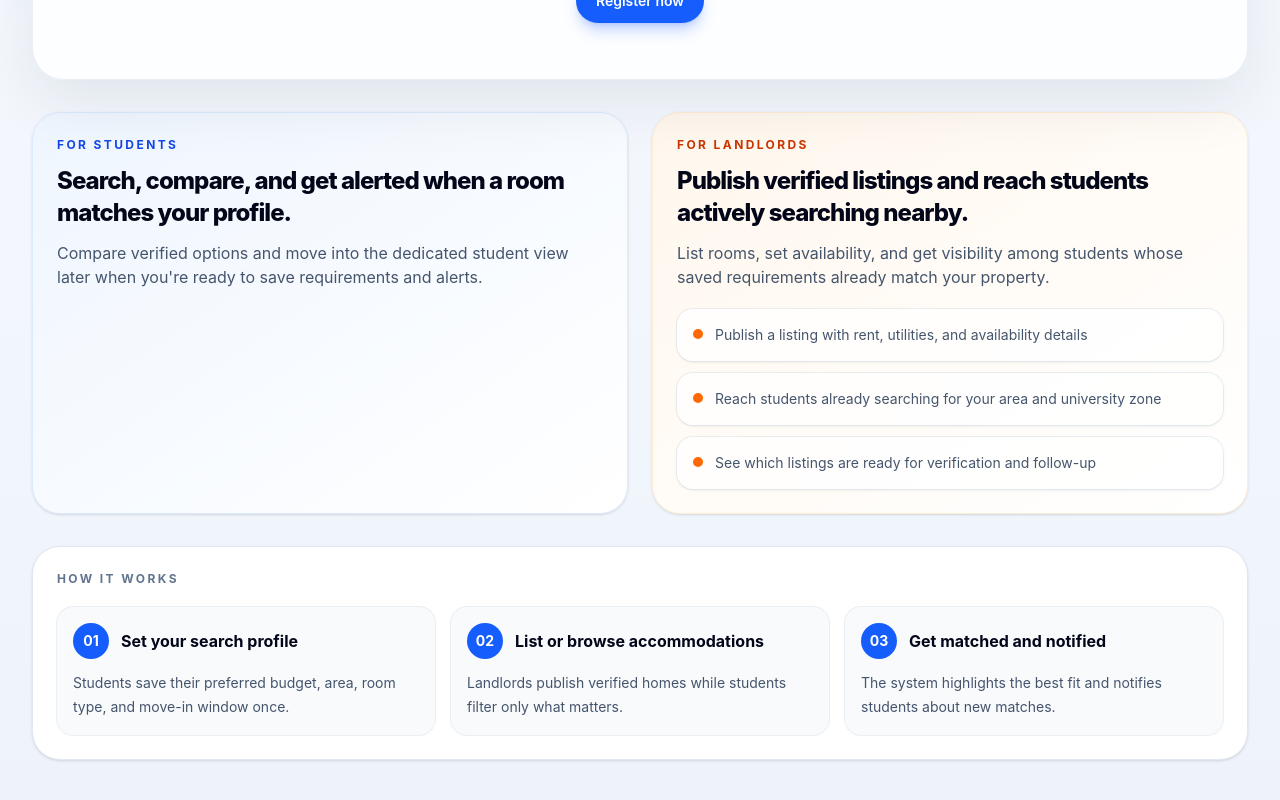
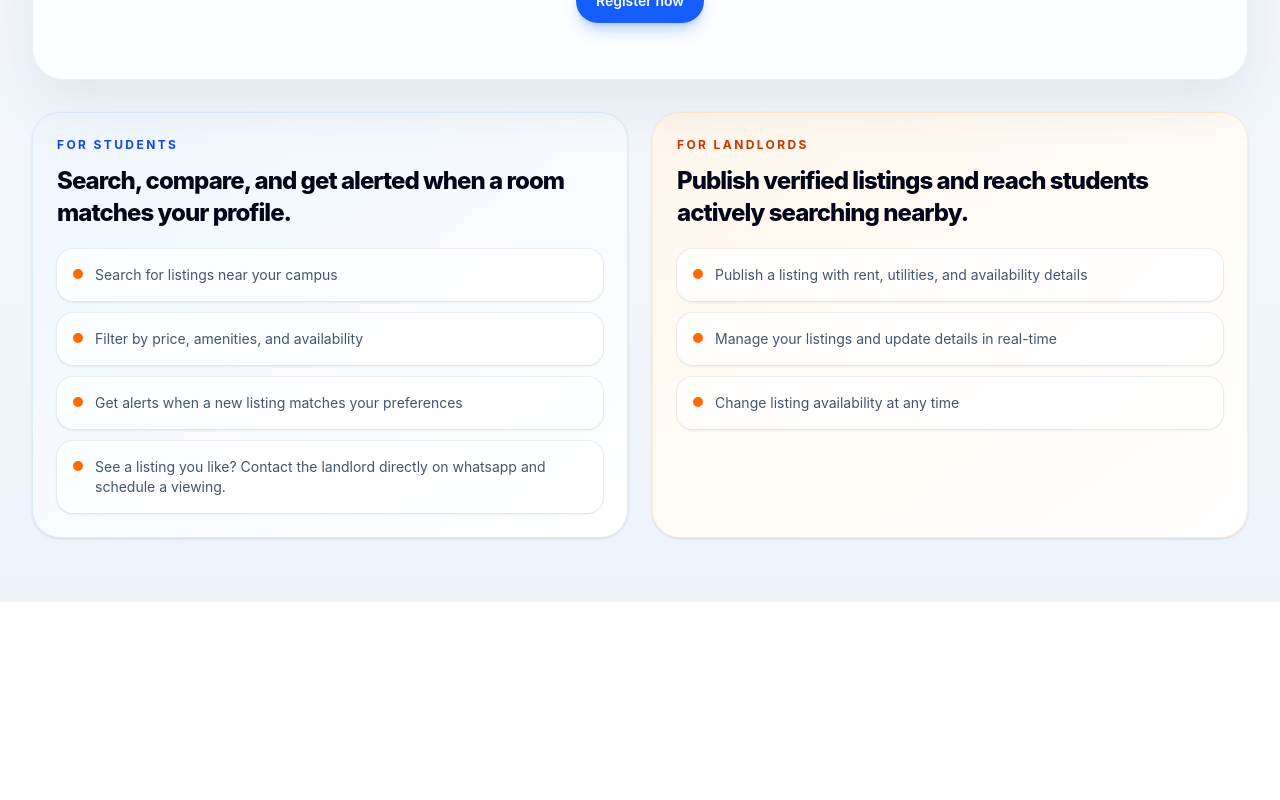
Before and after one commit to Nomhle255/staymatch, a Next.js app: page / in a window 1280 px wide. Shown: the part 484-1284 px from the top of the page. After the commit the page ends 1086 px from the top, so only its background shows below. Built offline with nearby package versions, Linux system fonts and the light colour scheme.

Commit message:
feat(nav): scroll For Landlords, for students link to landlord section

```diff
--- a/src/app/page.tsx
+++ b/src/app/page.tsx
@@ -2,24 +2,14 @@ import Link from 'next/link'
 
 const landlordHighlights = [
   'Publish a listing with rent, utilities, and availability details',
-  'Reach students already searching for your area and university zone',
-  'See which listings are ready for verification and follow-up',
+  'Manage your listings and update details in real-time',
+  'Change listing availability at any time',
 ]
-
-
-const processSteps = [
-  {
-    title: 'Set your search profile',
-    description: 'Students save their preferred budget, area, room type, and move-in window once.',
-  },
-  {
-    title: 'List or browse accommodations',
-    description: 'Landlords publish verified homes while students filter only what matters.',
-  },
-  {
-    title: 'Get matched and notified',
-    description: 'The system highlights the best fit and notifies students about new matches.',
-  },
+const studentHighlights = [
+  'Search for listings near your campus',
+  'Filter by price, amenities, and availability',
+  'Get alerts when a new listing matches your preferences',
+  'See a listing you like? Contact the landlord directly on whatsapp and schedule a viewing.',
 ]
 
 function HomePage() {
@@ -37,8 +27,8 @@ function HomePage() {
         </div>
 
         <nav className="flex flex-wrap items-center gap-5 text-sm font-medium text-slate-600" aria-label="Primary">
-          <Link className="transition hover:text-blue-600" href="/register">For Students</Link>
-          <Link className="transition hover:text-blue-600" href="/register">For Landlords</Link>
+          <Link className="transition hover:text-blue-600" href="#students">For Students</Link>
+          <Link className="transition hover:text-blue-600" href="#landlords">For Landlords</Link>
           <a className="transition hover:text-blue-600" href="#how-it-works">How it Works</a>
         </nav>
 
@@ -85,10 +75,17 @@ function HomePage() {
           <h2 className="mt-3 text-2xl font-extrabold tracking-[-0.04em] text-slate-950">
             Search, compare, and get alerted when a room matches your profile.
           </h2>
-          <p className="mt-3 text-slate-600">
-            Compare verified options and move into the dedicated student view later when you're
-            ready to save requirements and alerts.
-          </p>
+          <ul className="mt-5 space-y-3">
+            {studentHighlights.map((item) => (
+              <li
+                key={item}
+                className="flex items-start gap-3 rounded-2xl bg-white/80 p-4 text-sm text-slate-600 shadow-sm ring-1 ring-slate-200/70"
+              >
+                <span className="mt-1 h-2.5 w-2.5 shrink-0 rounded-full bg-orange-500" aria-hidden="true" />
+                <span>{item}</span>
+              </li>
+            ))}
+          </ul>
         </article>
 
         <article id="landlords" className="rounded-[1.75rem] border border-orange-100 bg-gradient-to-br from-orange-50 to-white p-6 shadow-sm">
@@ -96,10 +93,6 @@ function HomePage() {
           <h2 className="mt-3 text-2xl font-extrabold tracking-[-0.04em] text-slate-950">
             Publish verified listings and reach students actively searching nearby.
           </h2>
-          <p className="mt-3 text-slate-600">
-            List rooms, set availability, and get visibility among students whose saved
-            requirements already match your property.
-          </p>
 
           <ul className="mt-5 space-y-3">
             {landlordHighlights.map((item) => (
@@ -114,25 +107,6 @@ function HomePage() {
           </ul>
         </article>
       </section>
-
-      <section id="how-it-works" className="mt-8" aria-label="How it works">
-        <aside className="rounded-[1.75rem] border border-slate-200 bg-white p-6 shadow-sm">
-          <p className="text-xs font-bold uppercase tracking-[0.2em] text-slate-500">How it works</p>
-          <div className="mt-5 grid gap-4 md:grid-cols-3">
-            {processSteps.map((step, index) => (
-              <div key={step.title} className="rounded-2xl bg-slate-50 p-4 ring-1 ring-slate-200/70">
-                <div className="flex items-center gap-3">
-                  <span className="grid h-9 w-9 place-items-center rounded-full bg-blue-600 text-sm font-bold text-white">
-                    0{index + 1}
-                  </span>
-                  <h3 className="text-base font-bold text-slate-950">{step.title}</h3>
-                </div>
-                <p className="mt-3 text-sm leading-6 text-slate-600">{step.description}</p>
-              </div>
-            ))}
-          </div>
-        </aside>
-      </section>
     </main>
   )
 }
```
